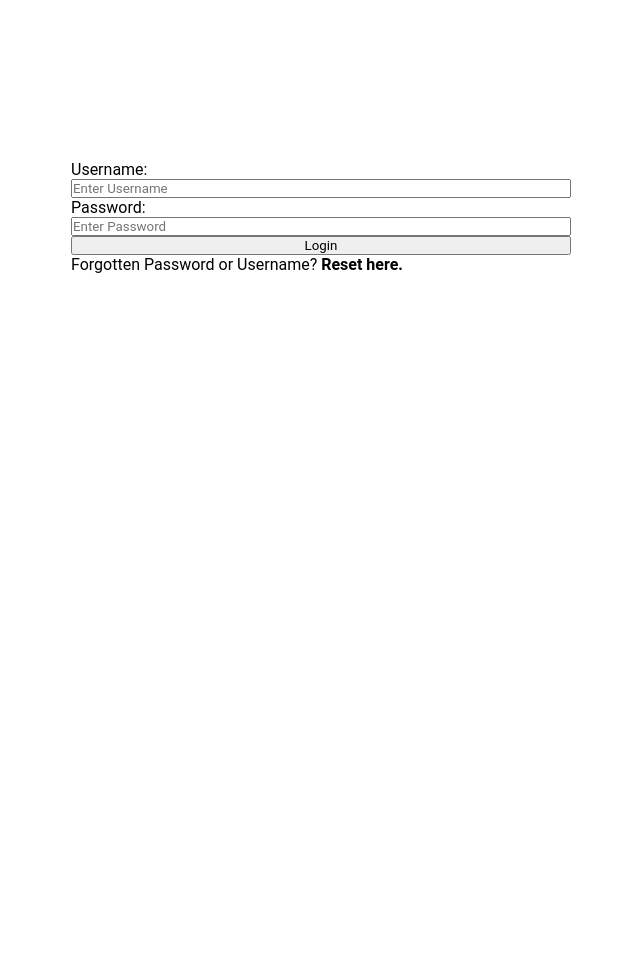
After one commit to Behls/WebProgramming-SinglePlayerGame, a PHP site: page /views/partials/form.html in a window 1280 px wide. The commit adds this page. Shown: the whole page, without its empty margins (319-959 px from the left). Run offline with PHP 8.4, Linux system fonts and the light colour scheme.

Commit message:
adding more features

```diff
--- a/controllers/About.php
+++ b/controllers/About.php
@@ -2,4 +2,4 @@
 
 $heading = 'About';
 
-require "/views/AboutPage.view.php";
+require "./views/AboutPage.view.php";
--- a/controllers/Login.php
+++ b/controllers/Login.php
@@ -2,4 +2,4 @@
 
 $heading = 'Sign In';
 
-require "/views/LoginPage.view.php";
+require "./views/LoginPage.view.php";
--- /dev/null
+++ b/controllers/loginconfig.php
@@ -0,0 +1 @@
+<?php
--- a/controllers/logout.php
+++ b/controllers/logout.php
@@ -14,10 +14,7 @@
         );
     }
 
-    header("location: ../index.php")
+    header("location: ../index.php");
 
-    // Finally, destroy the session.
     session_destroy();
-
-
 ?>
--- a/css/main.css
+++ b/css/main.css
@@ -2,6 +2,10 @@
     margin: 0;
     padding: 0;
     font-family:'Roboto', sans-serif;
+}
+
+body{
+    min-height: 100vh;
 }
 
 
@@ -144,3 +148,18 @@ form{
 .btn-begin{
     color: red;
 }
+
+
+.page-container{
+    display: flex;
+    max-width: 500px;
+    justify-content: center;
+    flex-direction: column;
+    margin: auto;
+    padding: auto;
+    margin-top: 10rem;
+}
+
+.username-title{
+    color: red;
+}
--- a/index.php
+++ b/index.php
@@ -5,9 +5,11 @@
    $uri = $_SERVER['REQUEST_URI'];
 
    if ($uri === '/'){
-        require './controllers/index.php';
+        require './controllers/Index.php';
    }else if($uri ==='/about'){
         require './controllers/About.php';
+   }else if($uri ==='/login'){
+     require './controllers/Login.php';
    }
 
 ?>
--- a/js/utils.js
+++ b/js/utils.js
@@ -1,3 +1,4 @@
 // dummy util file
+const a = 1 + 2;
 
-const a = 1 + 2;
+console.log(a);
--- a/views/AboutPage.view.php
+++ b/views/AboutPage.view.php
@@ -8,7 +8,7 @@
     <title>About</title>
 </head>
 <body>
-    <?php include('./views/partials/Header.php')?>
+    <?php include('./partials/Header.php')?>
     <div class="mainbody">
         <h2 class="about-title">About us</h2>
         <hr>
@@ -22,6 +22,6 @@
             Nunc sit amet volutpat lectus.
         </p>
     </div>
-    <?php include('./views/partials/Footer.php')?>
+    <?php include('./partials/Footer.php')?>
 </body>
 </html>
--- a/views/partials/Header.php
+++ b/views/partials/Header.php
@@ -1,8 +1,8 @@
     <div id="navbar-container">
         <h1 id="navbar-logo">Game Logo</h1>
         <nav id="navbar">
-            <a href="../pages/AboutPage.php" id="navbar-item">About</a>
-            <a href="../pages/LoginPage.php"id="navbar-item">Login</a>
-            <a href="../pages/DashboardPage.php" id="navbar-item">Leaderboard</a>
+            <a href="../views/AboutPage.view.php" id="navbar-item">About</a>
+            <a href="../views/LoginPage.view.php"id="navbar-item">Login</a>
+            <a href="../views/DashboardPage.View.php" id="navbar-item">Leaderboard</a>
         </nav>
     </div>
--- /dev/null
+++ b/views/partials/form.html
@@ -0,0 +1,28 @@
+<!DOCTYPE html>
+<html lang="en">
+<head>
+    <meta charset="UTF-8">
+    <meta http-equiv="X-UA-Compatible" content="IE=edge">
+    <meta name="viewport" content="width=device-width, initial-scale=1.0">
+    <link rel="stylesheet" href="../../css/main.css">
+    <title>Document</title>
+</head>
+<body>
+    <div class="page-container">
+
+        <form method="post" action="test.php">
+            <label for="username">Username:</label>
+            <input type="text" id="username" class="username username-input" placeholder="Enter Username">
+
+            <label for="username">Password:</label>
+            <input type="text" id="username" class="username username-input" placeholder="Enter Password">
+
+            <button type="submit" class="form-login">Login</button>
+
+            <p>Forgotten Password or Username? <b>Reset here.</b></p>
+        </form>
+
+    </div>
+
+</body>
+</html>
```
Also changed, not shown: router.php (+1 -7 lines), views/DashboardPage.view.php (+10 -3 lines), views/HomePage.view.php (+13 -11 lines), views/LoginPage.view.php (+13 -6 lines), views/partials/LoginForm.php (added, +11 -0 lines), README.md, views/partials/test.php (added).
